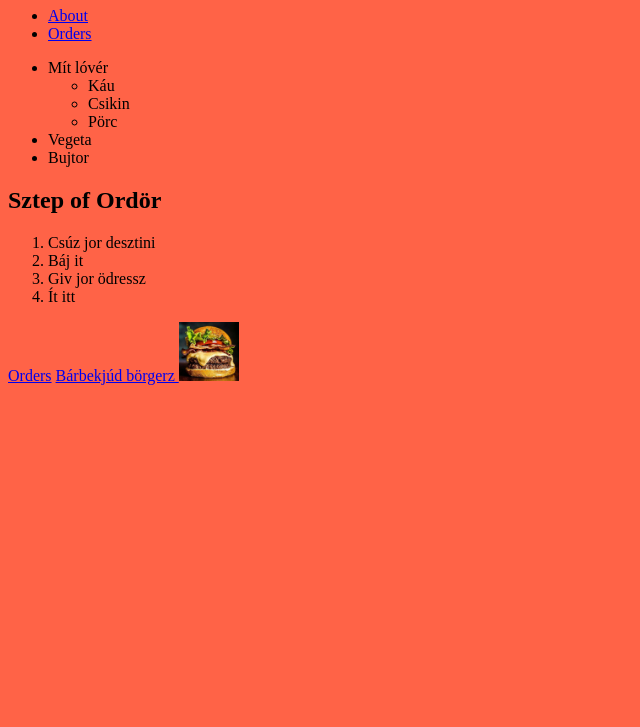
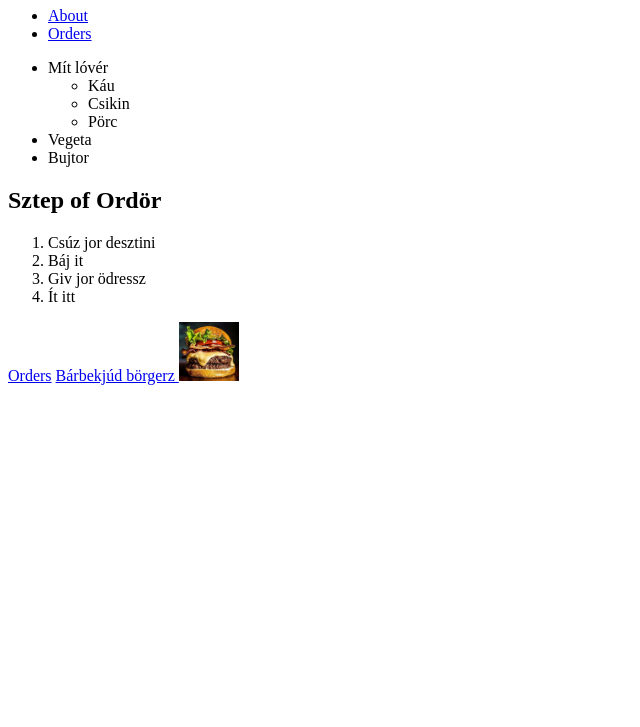
Before and after one commit to bEFly00/bEFly.github.io, a plain HTML site: page index.html in a window 1280 px wide. Shown: the part 73-800 px from the top of the page, without its empty margins (0-640 px from the left). Drawn offline with Linux system fonts and the light colour scheme.

Commit message:
Revert "feat: update background color"
This reverts commit 0d1f55beaa6436a9c1d5de9d47494e5e70315c6b.

```diff
--- a/index.html
+++ b/index.html
@@ -6,11 +6,6 @@
     <meta http-equiv="X-UA-Compatible" content="IE=edge">
     <meta name="viewport" content="width=device-width, initial-scale=1.0">
     <title>Weblap</title>
-    <style>
-        body {
-            background: tomato;
-        }
-    </style>
 </head>
 
 <body>
```
